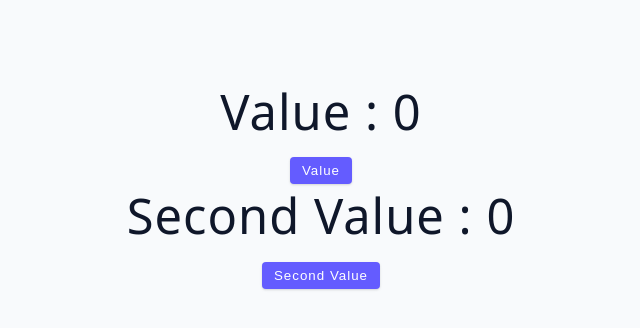
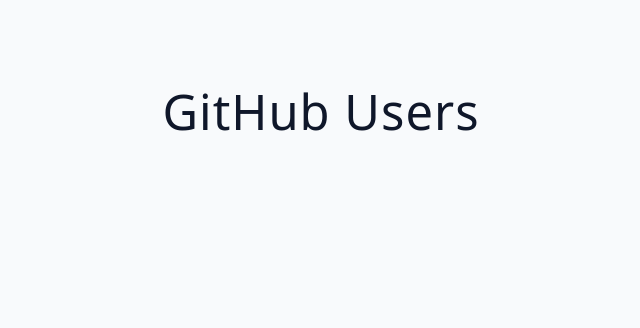
Before and after one commit to anthony-spedaliere/vite-react-application-tutorial, a React (Vite) app: page / in a window 1280 px wide. Shown: the top 328 px of the page, without its empty margins (319-959 px from the left). Built offline with nearby package versions, Linux system fonts and the light colour scheme.

Commit message:
set-up part 4 of section 02-useEffect

```diff
--- a/src/App.jsx
+++ b/src/App.jsx
@@ -1,4 +1,4 @@
-import Starter from './tutorial/02-useEffect/starter/03-multiple-effects'
+import Starter from './tutorial/02-useEffect/starter/04-fetch-data'
 
 function App() {
   return (
--- a/src/tutorial/02-useEffect/starter/03-multiple-effects.jsx
+++ b/src/tutorial/02-useEffect/starter/03-multiple-effects.jsx
@@ -4,13 +4,15 @@
   const [value, setValue] = useState(0);
   const [secondValue, setSecondValue] = useState(0);
 
-  // useEffect(() => {
-  //   console.log('hello from first useEffect');
-  // }, []);
+  useEffect(() => {
+    console.log('hello from first useEffect');
+  }, [value]);
 
-  // useEffect(() => {
-  //   console.log('hello from second useEffect');
-  // }, []);
+  useEffect(() => {
+    console.log('hello from second useEffect');
+  }, [secondValue]);
+
+
   return (
     <div>
       <h1>value : {value}</h1>
@@ -24,4 +26,6 @@
     </div>
   );
 };
+
+
 export default MultipleEffects;
--- a/src/tutorial/02-useEffect/starter/04-fetch-data.jsx
+++ b/src/tutorial/02-useEffect/starter/04-fetch-data.jsx
@@ -1,6 +1,17 @@
+import { useState, useEffect } from 'react';
+
 const url = 'https://api.github.com/users';
 
 const FetchData = () => {
-  return <h2>fetch data example</h2>;
+
+
+  return (
+    <div>
+      <h1>GitHub Users</h1>
+    </div>
+  )
+
+
+
 };
 export default FetchData;
```
